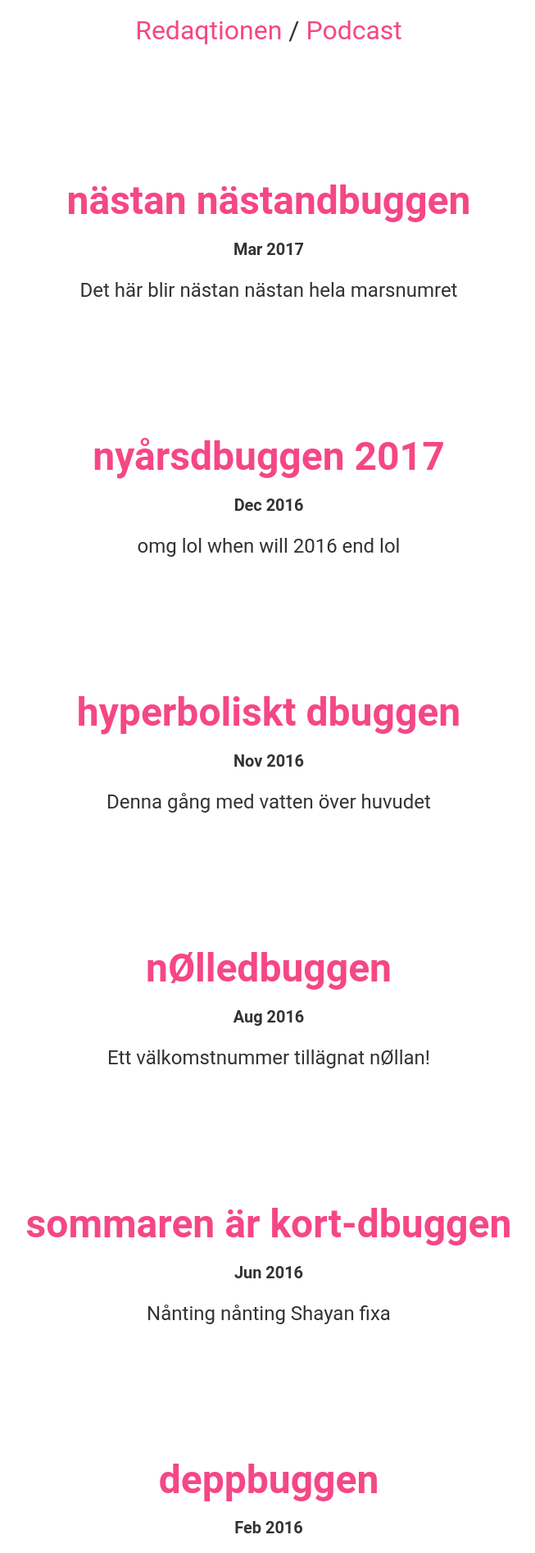
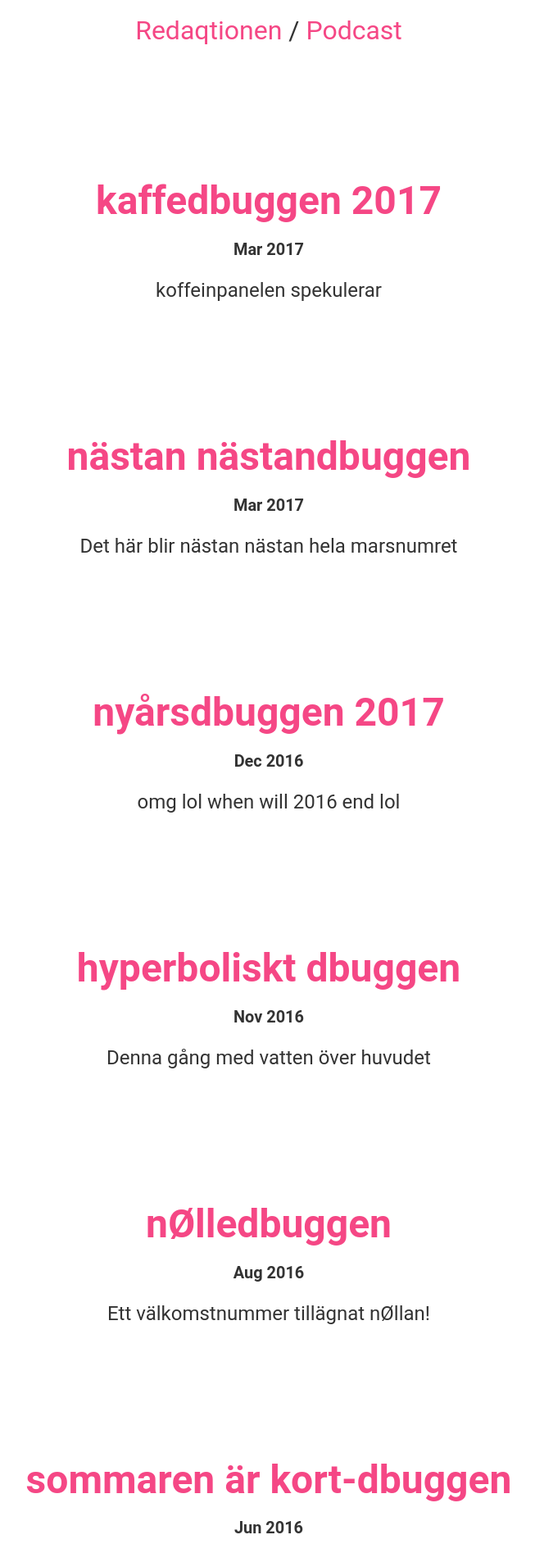
Before and after one commit to datasektionen/dbuggen, a Jekyll site: the page built from index.html, in a window 1280 px wide. Shown: the part 613-2507 px from the top of the page at 82% size, without its empty margins (312-965 px from the left). Built offline with Jekyll 4.4.1, drawn with Linux system fonts in a browser that asks for light colours.

Commit message:
Add issue 13
- html for issue 13 done.
- Issue 13 sass.
- yaml updated for issue 13.

```diff
--- a/_data/issues.yaml
+++ b/_data/issues.yaml
@@ -47,3 +47,7 @@
   name: nästan nästandbuggen
   description: Det här blir nästan nästan hela marsnumret
   date: "Mar 2017"
+- number: 13
+  name: kaffedbuggen 2017
+  description: koffeinpanelen spekulerar
+  date: "Mar 2017"
--- a/_sass/_issues.scss
+++ b/_sass/_issues.scss
@@ -77,3 +77,4 @@
 @include theme("issue-10", "proxima-nova-soft", #CD9EF5, $white);
 @include theme("issue-11", "ff-tisa-sans-web-pro", #A2D1C6, $white);
 @include theme("issue-12", "filson-soft", #4C77B8, $white, #E0ED09);
+@include theme("issue-13", "ff-tisa-sans-web-pro", #FFF000, $white);
```
Also changed, not shown: issues/13.html (added, +7 -0 lines).
